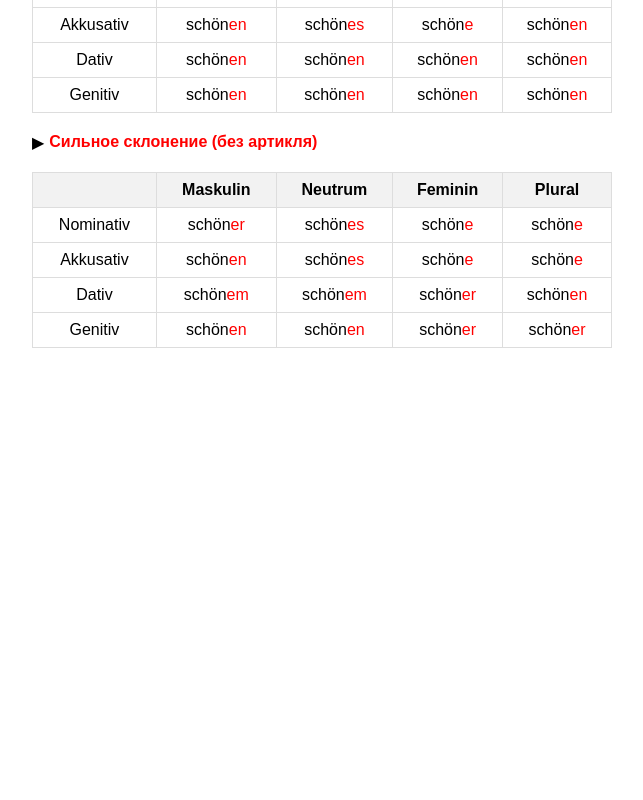
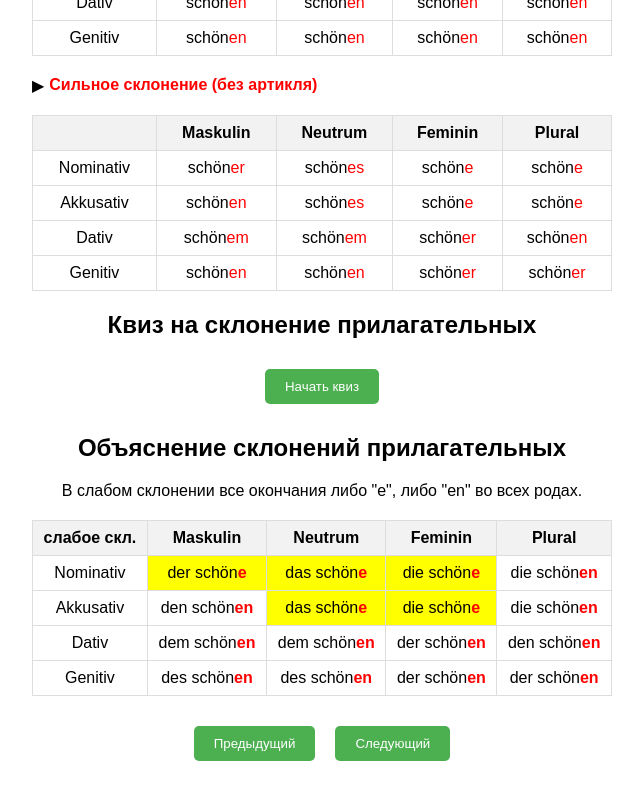
Before and after one commit to runasharp/german, a React (Create React App) app: page / in a window 1280 px wide. Shown: the part 554-1354 px from the top of the page, without its empty margins (8-651 px from the left). Before the commit the page ends 962 px from the top, so only its background shows below. Built offline with nearby package versions, Linux system fonts and the light colour scheme.

Commit message:
Carousel with comments

```diff
--- a/src/App.js
+++ b/src/App.js
@@ -3,6 +3,8 @@ import Home from './components/Home';
 import Quiz from './components/Quiz';
 import './App.css'; // Import your CSS file for styling
 import AdjectiveDeclensionQuiz from './components/AdjectiveDeclensionQuiz';
+import HighlightTable from './components/HighlightTable';
+import { Carousel } from 'bootstrap';
 
 function App() {
   const [adjective, setAdjective] = useState('schön');
@@ -23,7 +25,7 @@ function App() {
         <section className="quiz-section">
           <Quiz />
           <AdjectiveDeclensionQuiz adjective={adjective} />
-        </section>
+          </section>
       </main>
     </div>
   );
--- /dev/null
+++ b/src/components/Carousel.js
@@ -0,0 +1,65 @@
+import React, { useState } from 'react';
+import HighlightTable from './HighlightTable';
+
+const explanations = [
+  {
+    text: 'В слабом склонении все окончания либо "e", либо "en" во всех родах.',
+    highlightEnding: ['e'],
+    declensions: ['слабое скл.'],
+    selectedCase: 'all',
+    selectedGender: 'all'
+  },
+  {
+    text: 'В смешанном склонении всё почти так же, как в слабом, только есть es, e, er.',
+    highlightEnding: ['e', 'es', 'er'],
+    declensions: ['смешанное скл.'],
+    selectedCase: 'all',
+    selectedGender: 'all'
+  },
+  {
+    text: 'Во всех склонениях, в Akkusativ для Maskulin это "en".',
+    highlightEnding: 'en',
+    declensions: ['слабое скл.', 'смешанное скл.', 'сильное скл.'],
+    selectedCase: 'Akkusativ',
+    selectedGender: 'm'
+  },
+  {
+    text: 'В слабом и смешанном склонениях, все окончания в Plural это "en".',
+    highlightEnding: 'en',
+    declensions: ['слабое скл.', 'смешанное скл.'],
+    selectedCase: 'all',
+    selectedGender: 'plural'
+  }
+];
+
+const Carousel = () => {
+  const [currentIndex, setCurrentIndex] = useState(0);
+  const { text, highlightEnding, declensions, selectedCase, selectedGender } = explanations[currentIndex];
+
+  const nextExplanation = () => {
+    setCurrentIndex((prevIndex) => (prevIndex + 1) % explanations.length);
+  };
+
+  const prevExplanation = () => {
+    setCurrentIndex((prevIndex) => (prevIndex - 1 + explanations.length) % explanations.length);
+  };
+
+  return (
+    <div>
+      <p>{text}</p>
+      <HighlightTable
+        adjective="schön"
+        highlightEnding={highlightEnding}
+        declensions={declensions}
+        selectedCase={selectedCase}
+        selectedGender={selectedGender}
+      />
+      <div>
+        <button onClick={prevExplanation}>Предыдущий</button>
+        <button onClick={nextExplanation}>Следующий</button>
+      </div>
+    </div>
+  );
+};
+
+export default Carousel;
--- /dev/null
+++ b/src/components/HighlightTable.js
@@ -0,0 +1,83 @@
+import React from 'react';
+import { endings, definiteArticles, indefiniteArticles } from './quiz/rules'; // Adjust the import path as needed
+
+const cases = ['Nominativ', 'Akkusativ', 'Dativ', 'Genitiv'];
+const genders = ['m', 'n', 'f', 'plural'];
+
+const generateEndingsData = (adjective) => {
+  const data = {};
+  Object.keys(endings).forEach((declension) => {
+    data[declension] = {};
+    cases.forEach((caseType) => {
+      data[declension][caseType] = genders.map((gender) => {
+        let article = '';
+        if (declension === 'слабое скл.') {
+          article = definiteArticles[gender][caseType];
+        } else if (declension === 'смешанное скл.') {
+          article = indefiniteArticles[gender][caseType];
+        }
+        const ending = endings[declension][caseType][gender];
+        return {
+          fullForm: `${article} ${adjective}${ending}`,
+          ending,
+          base: article ? `${article} ${adjective}` : adjective
+        };
+      });
+    });
+  });
+  return data;
+};
+
+const HighlightTable = ({ adjective, highlightEnding, declensions, selectedCase, selectedGender }) => {
+  const endingsData = generateEndingsData(adjective);
+
+  const shouldHighlight = (ending) => {
+    if (Array.isArray(highlightEnding)) {
+      return highlightEnding.includes(ending);
+    }
+    return ending.endsWith(highlightEnding);
+  };
+
+  return (
+    <div>
+      {declensions.map((dec) => (
+        <table key={dec}>
+          <thead>
+            <tr>
+              <th>{dec}</th>
+              <th>Maskulin</th>
+              <th>Neutrum</th>
+              <th>Feminin</th>
+              <th>Plural</th>
+            </tr>
+          </thead>
+          <tbody>
+            {cases.map((caseType) => (
+              <tr key={caseType}>
+                <td>{caseType}</td>
+                {genders.map((gender, index) => {
+                  const { base, ending } = endingsData[dec][caseType][index];
+                  const highlighted = shouldHighlight(ending) && (selectedGender === gender || selectedGender === 'all') && (selectedCase === caseType || selectedCase === 'all');
+                  return (
+                    <td
+                      key={index}
+                      style={{
+                        backgroundColor: highlighted ? 'yellow' : 'transparent',
+                      }}
+                    >
+                      <span style={{ color: 'black' }}>
+                        {base}<b style={{ color: 'red' }}>{ending}</b>
+                      </span>
+                    </td>
+                  );
+                })}
+              </tr>
+            ))}
+          </tbody>
+        </table>
+      ))}
+    </div>
+  );
+};
+
+export default HighlightTable;
--- a/src/components/Home.js
+++ b/src/components/Home.js
@@ -2,6 +2,8 @@ import React, { useState } from 'react';
 import WeakDeclension from './WeakDeclension';
 import MixedDeclension from './MixedDeclension';
 import StrongDeclension from './StrongDeclension';
+import AdjectiveDeclensionQuiz from './AdjectiveDeclensionQuiz';
+import Carousel from './Carousel';
 import './styles.css';
 
 const Toggle = ({ label, isOpen, onToggle, children }) => {
@@ -16,26 +18,20 @@ const Toggle = ({ label, isOpen, onToggle, children }) => {
   );
 };
 
-const Home = ({ adjective, handleAdjectiveChange }) => {
+const Home = () => {
   const [showWeakInfo, setShowWeakInfo] = useState(false);
   const [showMixedInfo, setShowMixedInfo] = useState(false);
   const [showStrongInfo, setShowStrongInfo] = useState(false);
 
   return (
     <div>
-      <div>
-        <label>
-          Введите прилагательное:
-          <input type="text" value={adjective} onChange={handleAdjectiveChange} />
-        </label>
-      </div>
       <section>
         <Toggle label="Слабое склонение (der/die/das/die)" isOpen={showWeakInfo} onToggle={() => setShowWeakInfo(!showWeakInfo)}>
           <p>
             Слабое склонение прилагательных используется после определенного артикля или указательных местоимений, таких как “dieser” (этот), “jener” (тот), “jeder” (каждый), “welcher” (какой), “alle” (все), “mancher” (некоторый).
           </p>
         </Toggle>
-        <WeakDeclension adjective={adjective} />
+        <WeakDeclension adjective="schön" />
       </section>
       <section>
         <Toggle label="Смешанное склонение (ein/ein/eine/-)" isOpen={showMixedInfo} onToggle={() => setShowMixedInfo(!showMixedInfo)}>
@@ -43,7 +39,7 @@ const Home = ({ adjective, handleAdjectiveChange }) => {
             Смешанное склонение прилагательных используется после неопределенного артикля, отрицательных местоимений “kein” (никакой) или притяжательных местоимений, таких как “mein” (мой), “dein” (твой), “sein” (его), “ihr” (ее), “unser” (наш), “euer” (ваш).
           </p>
         </Toggle>
-        <MixedDeclension adjective={adjective} />
+        <MixedDeclension adjective="schön" />
       </section>
       <section>
         <Toggle label="Сильное склонение (без артикля)" isOpen={showStrongInfo} onToggle={() => setShowStrongInfo(!showStrongInfo)}>
@@ -51,7 +47,15 @@ const Home = ({ adjective, handleAdjectiveChange }) => {
             Сильное склонение прилагательных используется, когда нет артикля или после слов, таких как "viel" (много), "wenig" (мало), "mehrere" (несколько), "einige" (некоторые), "ein bisschen" (немного), "ein paar" (несколько).
           </p>
         </Toggle>
-        <StrongDeclension adjective={adjective} />
+        <StrongDeclension adjective="schön" />
+      </section>
+      <section>
+        <h2>Квиз на склонение прилагательных</h2>
+        <AdjectiveDeclensionQuiz />
+      </section>
+      <section>
+        <h2>Объяснение склонений прилагательных</h2>
+        <Carousel />
       </section>
     </div>
   );
```
